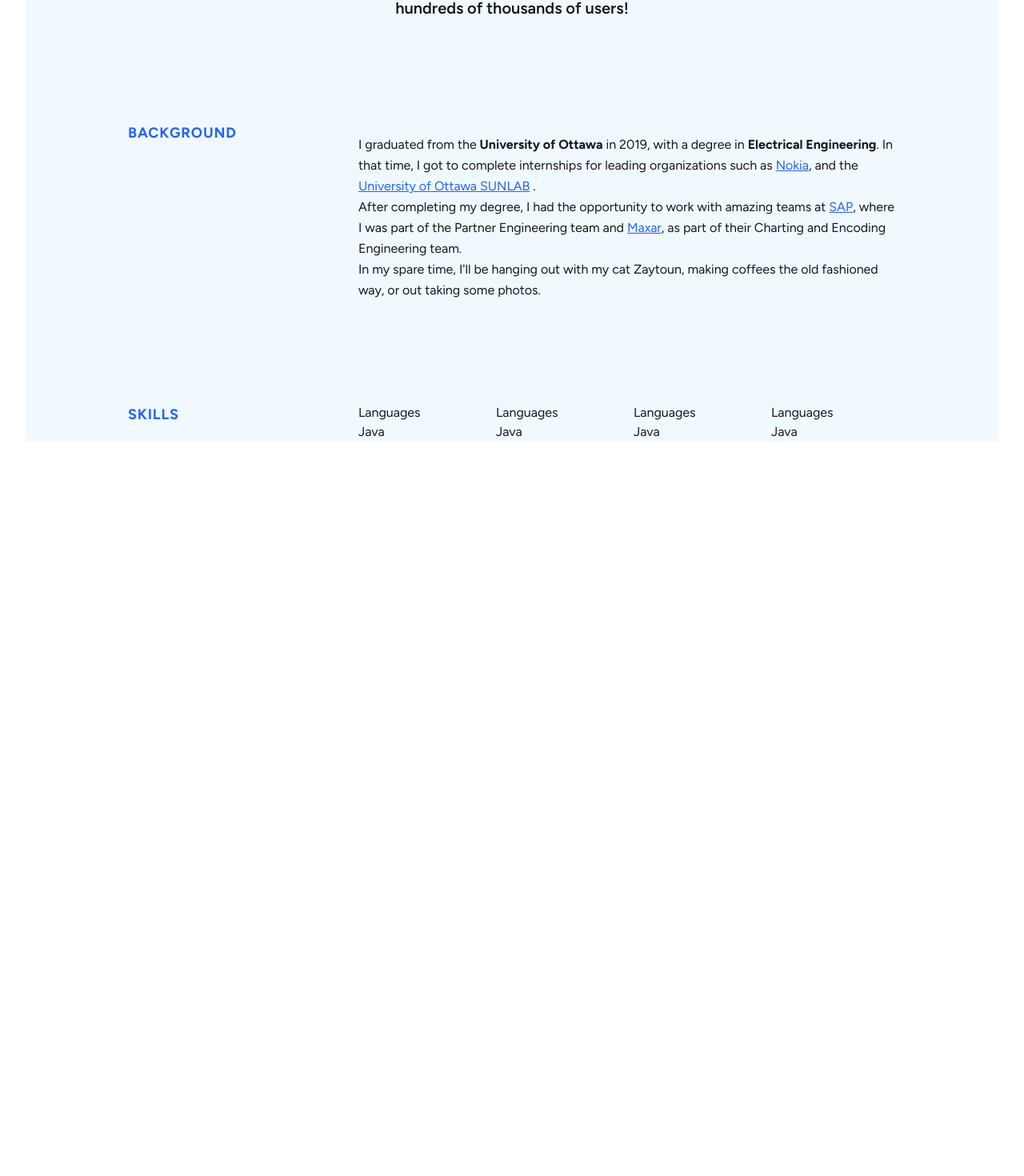
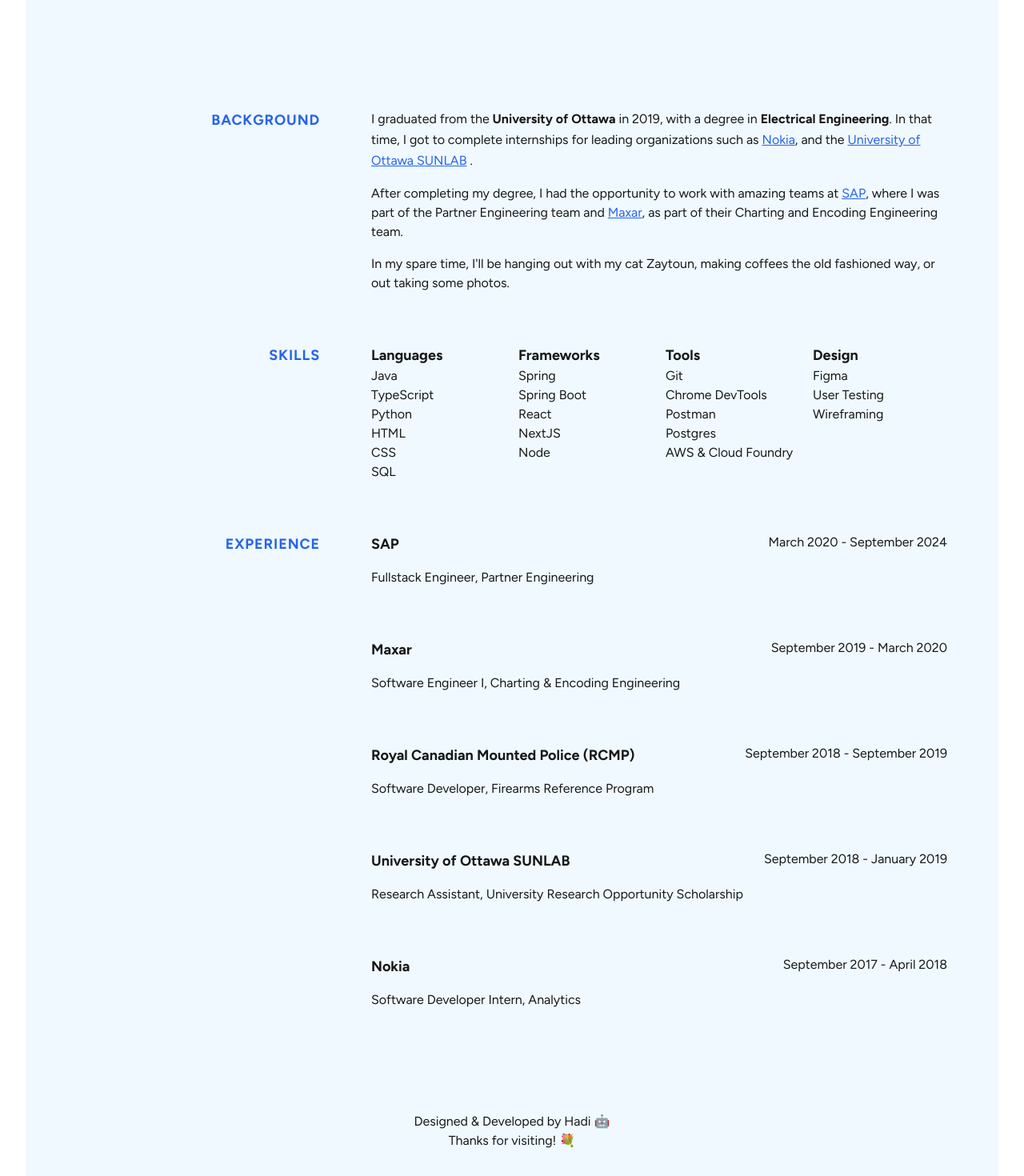
Before and after one commit to hadi-khir/cv, a Next.js app: page / in a window 1280 px wide. Shown: the part 660-2130 px from the top of the page at 80% size. Before the commit the page ends 1244 px from the top, so only its background shows below. Built offline with nearby package versions, Linux system fonts and the light colour scheme.

Commit message:
adding more sections and links

```diff
--- a/app/page.tsx
+++ b/app/page.tsx
@@ -7,13 +7,17 @@ export default function Home() {
 
       {/* header section */}
       <header className="sticky top-0 left-0 w-full z-10 flex justify-between p-4">
-        <button className="text-gray-800">menu</button>
-        <button className="text-gray-800">github</button>
+        <div>
+          <Link href={'#background'} className="text-gray-800 m-2">background</Link>
+          <Link href={'#skills'} scroll={false} className="text-gray-800 m-2">skills</Link>
+          <Link href={'#experience'} scroll={false} className="text-gray-800 m-2">experience</Link>
+        </div>
+        <Link href={'https://www.github.com/hadi-khir'} className="text-gray-800">github</Link>
       </header>
 
       {/* hero section */}
-      <main className="flex flex-col items-center text-center">
-        <div className="mt-36 rounded-full w-64 h-64 overflow-hidden">
+      <main className="flex flex-col items-center text-center mb-32">
+        <div className="mt-16 rounded-full w-64 h-64 overflow-hidden">
           <Image
             src='/profile.jpeg'
             alt='Profile Picture'
@@ -34,17 +38,19 @@ export default function Home() {
           </p>
         </div>
       </main>
-      <section className="w-full mt-32 px-8 md:px-16 lg:px-32 grid grid-cols-[30%_70%]">
-        <h2 className="text-blue-600 text-lg font-bold uppercase tracking-wider">
+      <section id='background' className="w-full mt-16 px-8 md:px-16 lg:px-32 grid sm:grid-cols-1 md:grid-cols-[25%_75%] gap-16">
+        <h2 className="text-blue-600 text-lg font-bold uppercase tracking-wider md:text-right">
           Background
         </h2>
-        <p className="mt-4 leading-relaxed">
+        <div className="grid grid-cols-1 gap-4">
+          <span className="leading-relaxed">
             I graduated from the <span className="font-bold">University of Ottawa</span>{" "}
             in 2019, with a degree in <span className="font-bold">Electrical Engineering</span>.
             In that time, I got to complete internships for leading organizations such as{" "}
             <Link className="underline text-blue-600 hover:text-blue-800 visited:text-purple-600" href='https://www.nokia.com'>Nokia</Link>, and the{" "}
             <Link className="underline text-blue-600 hover:text-blue-800 visited:text-purple-600" href='https://sunlab.ca/'>University of Ottawa SUNLAB</Link>{" "}.
-          <br />
+          </span>
+          <span>
             After completing my degree, I had the
             opportunity to work with amazing teams at{" "}
             <Link
@@ -61,33 +67,96 @@ export default function Home() {
               Maxar
             </Link>, {" "}
             as part of their Charting and Encoding Engineering team.
-          <br />
+          </span>
+          <span>
             In my spare time, I'll be hanging out with my cat Zaytoun, making coffees the old fashioned way, or out taking some photos.
-        </p>
+          </span>
+        </div>
       </section>
-      <section className="w-full mt-32 px-8 md:px-16 lg:px-32 grid grid-cols-[30%_70%]">
-        <h2 className="text-blue-600 text-lg font-bold uppercase tracking-wider">
+      <section id='skills' className="w-full mt-16 px-8 md:px-16 lg:px-32 grid sm:grid-cols-1 md:grid-cols-[25%_75%] gap-16">
+        <h2 className="text-blue-600 text-lg font-bold uppercase tracking-wider md:text-right">
           Skills
         </h2>
-        <div className="grid grid-cols-4 gap-4">
+        <div className="grid grid-cols-2 md:grid-cols-4 gap-4">
           <div>
-            <h1>Languages</h1>
+            <span className="font-bold text-lg">Languages</span>
             <p>Java</p>
+            <p>TypeScript</p>
+            <p>Python</p>
+            <p>HTML</p>
+            <p>CSS</p>
+            <p>SQL</p>
           </div>
           <div>
-            <h1>Languages</h1>
-            <p>Java</p>
+            <span className="font-bold text-lg">Frameworks</span>
+            <p>Spring</p>
+            <p>Spring Boot</p>
+            <p>React</p>
+            <p>NextJS</p>
+            <p>Node</p>
           </div>
           <div>
-            <h1>Languages</h1>
-            <p>Java</p>
+            <span className="font-bold text-lg">Tools</span>
+            <p>Git</p>
+            <p>Chrome DevTools</p>
+            <p>Postman</p>
+            <p>Postgres</p>
+            <p>AWS & Cloud Foundry</p>
           </div>
           <div>
-            <h1>Languages</h1>
-            <p>Java</p>
+            <span className="font-bold text-lg">Design</span>
+            <p>Figma</p>
+            <p>User Testing</p>
+            <p>Wireframing</p>
           </div>
         </div>
       </section>
+      <section id='experience' className="w-full mt-16 px-8 md:px-16 lg:px-32 grid sm:grid-cols-1 md:grid-cols-[25%_75%] gap-16">
+        <h2 className="text-blue-600 text-lg font-bold uppercase tracking-wider md:text-right">
+          Experience
+        </h2>
+        <div className="grid grid-cols-1 gap-16">
+          <div>
+            <div className="flex justify-between mb-4">
+              <span className="font-bold text-lg">SAP</span>
+              <p>March 2020 - September 2024</p>
+            </div>
+            <p>Fullstack Engineer, Partner Engineering</p>
+          </div>
+          <div>
+            <div className="flex justify-between mb-4">
+              <span className="font-bold text-lg">Maxar</span>
+              <p>September 2019 - March 2020</p>
+            </div>
+            <p>Software Engineer I, Charting & Encoding Engineering</p>
+          </div>
+          <div>
+            <div className="flex justify-between mb-4">
+              <span className="font-bold text-lg">Royal Canadian Mounted Police (RCMP)</span>
+              <p>September 2018 - September 2019</p>
+            </div>
+            <p>Software Developer, Firearms Reference Program</p>
+          </div>
+          <div>
+            <div className="flex justify-between mb-4">
+              <span className="font-bold text-lg">University of Ottawa SUNLAB</span>
+              <p>September 2018 - January 2019</p>
+            </div>
+            <p>Research Assistant, University Research Opportunity Scholarship</p>
+          </div>
+          <div>
+            <div className="flex justify-between mb-4">
+              <span className="font-bold text-lg">Nokia</span>
+              <p>September 2017 - April 2018</p>
+            </div>
+            <p>Software Developer Intern, Analytics</p>
+          </div>
+        </div>
+      </section>
+      <footer className="flex flex-col items-center m-16 mt-32">
+        <span>Designed & Developed by Hadi 🤖</span>
+        <span>Thanks for visiting! 💐</span>
+      </footer>
     </div>
   );
 }
```
Lines whose indentation alone changed are shown as unchanged.
